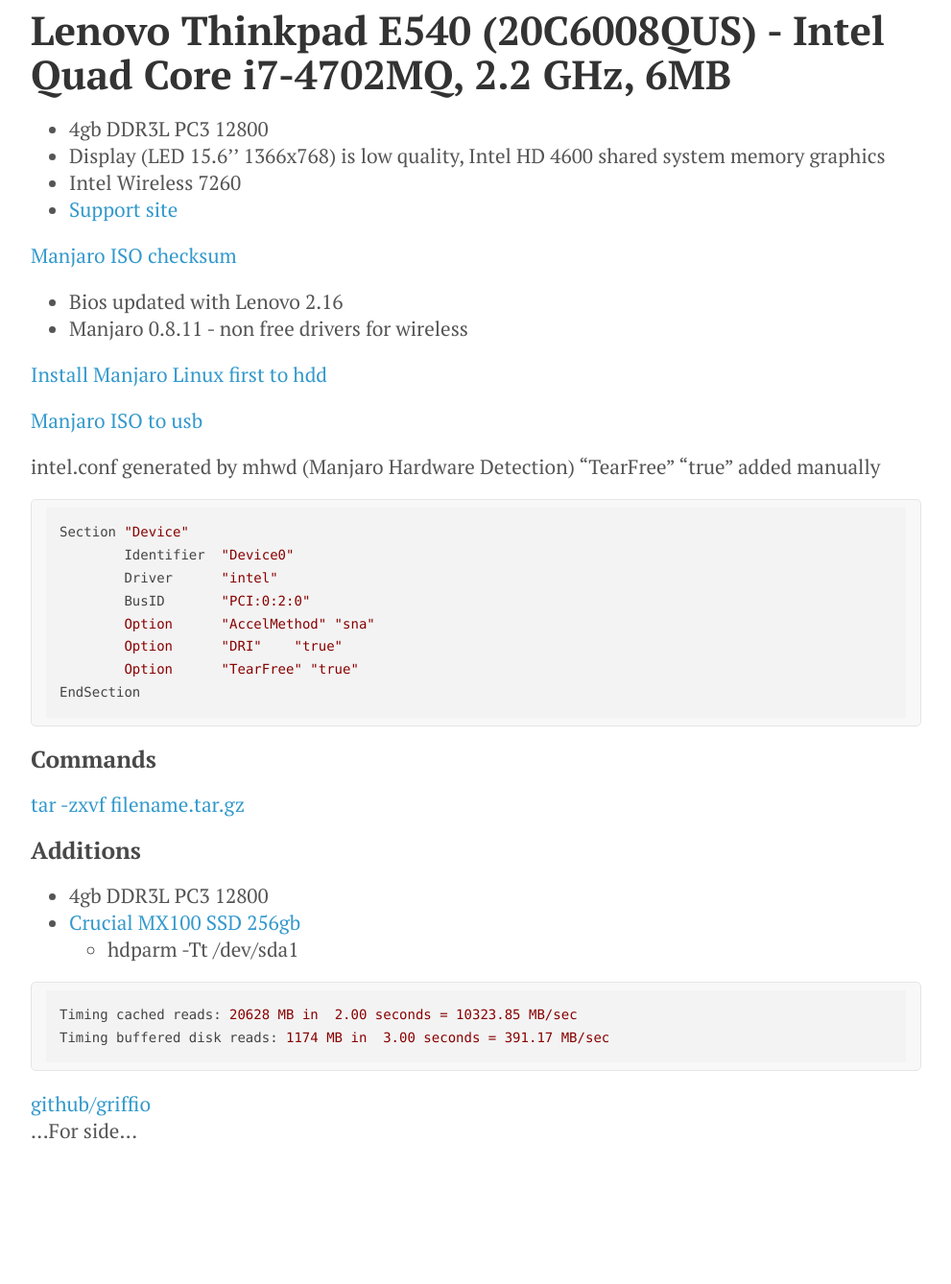
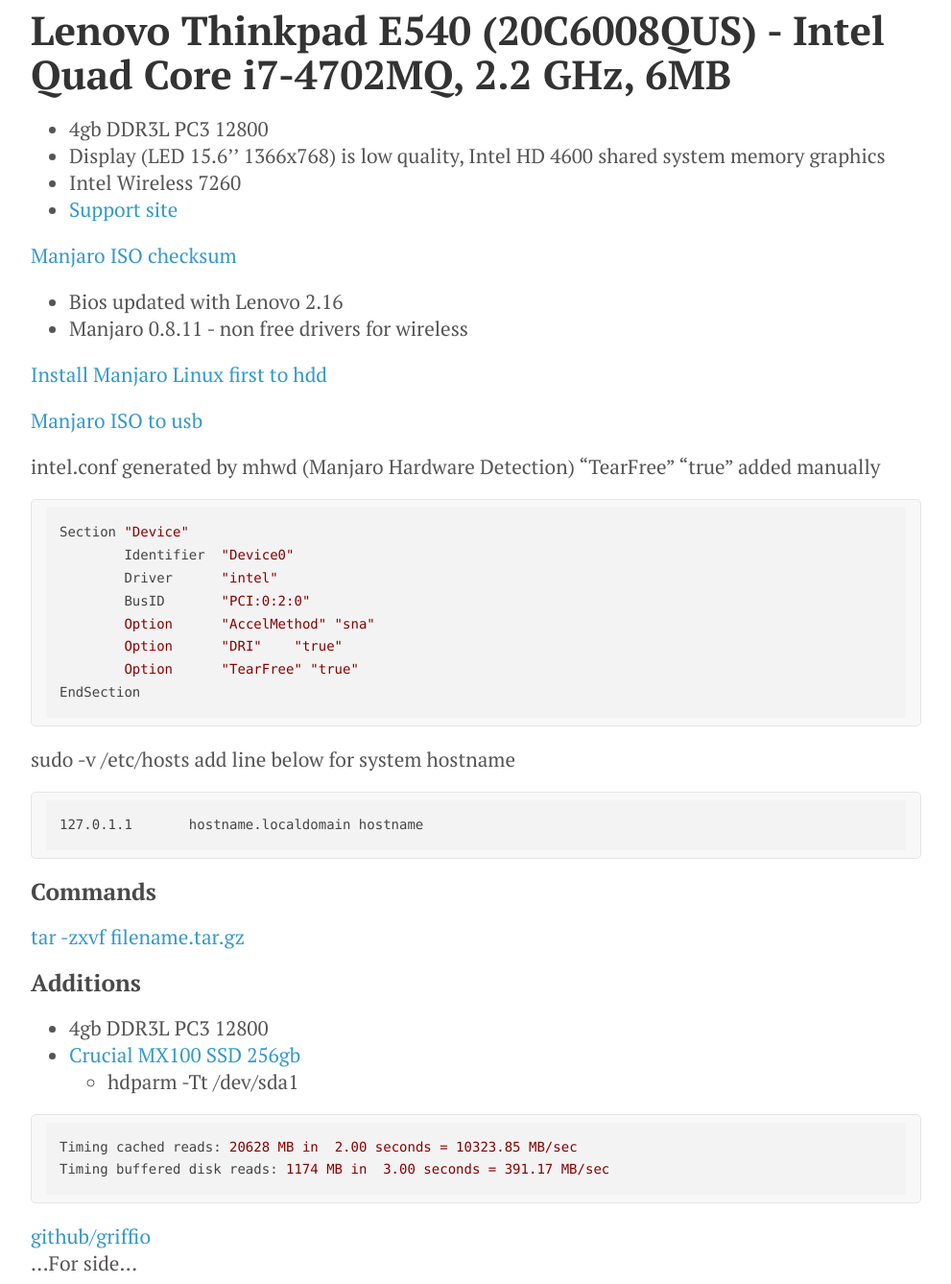
Before and after one commit to griffio/griffio.github.io, a Jekyll site: the page built from _posts/2014-12-29-Thinkpad-E540.md, in a window 1280 px wide. Shown: the whole page at 96% size, without its empty margins (144-1135 px from the left). Built offline with Jekyll 4.4.1, drawn with Linux system fonts in a browser that asks for light colours; nearby versions of some CDN libraries; before the commit the page ends 1200 px from its top, so only the background shows below that.

Commit message:
Update 2014-12-29-Thinkpad-E540.md

```diff
--- a/_posts/2014-12-29-Thinkpad-E540.md
+++ b/_posts/2014-12-29-Thinkpad-E540.md
@@ -37,6 +37,12 @@
 EndSection
 ~~~
 
+sudo -v /etc/hosts add line below for system hostname
+
+~~~
+127.0.1.1       hostname.localdomain hostname
+~~~
+
 ### Commands
 [tar -zxvf filename.tar.gz](http://explainshell.com/explain?cmd=tar+-zxvf+filename.tar.gz)
 
```
